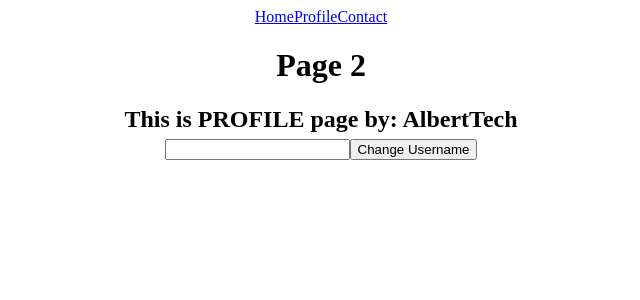
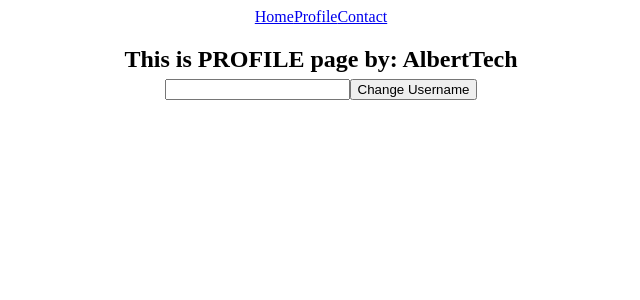
Before and after one commit to albertkantwi/react-project, a React (Create React App) app: page /profile in a window 1280 px wide. Shown: the top 300 px of the page, without its empty margins (319-959 px from the left). Built offline with nearby package versions, Linux system fonts and the light colour scheme.

Commit message:
Update profile page

```diff
--- a/src/pages/Profile.js
+++ b/src/pages/Profile.js
@@ -3,7 +3,6 @@ import { ChangeProfile } from "../components/ChangeProfile";
 export const Profile = (props) => {
   return (
     <div>
-      <h1>Page 2</h1>
       <h2>
         This is PROFILE page by: {props.username}
         <ChangeProfile setUsername={props.setUsername} />
```
